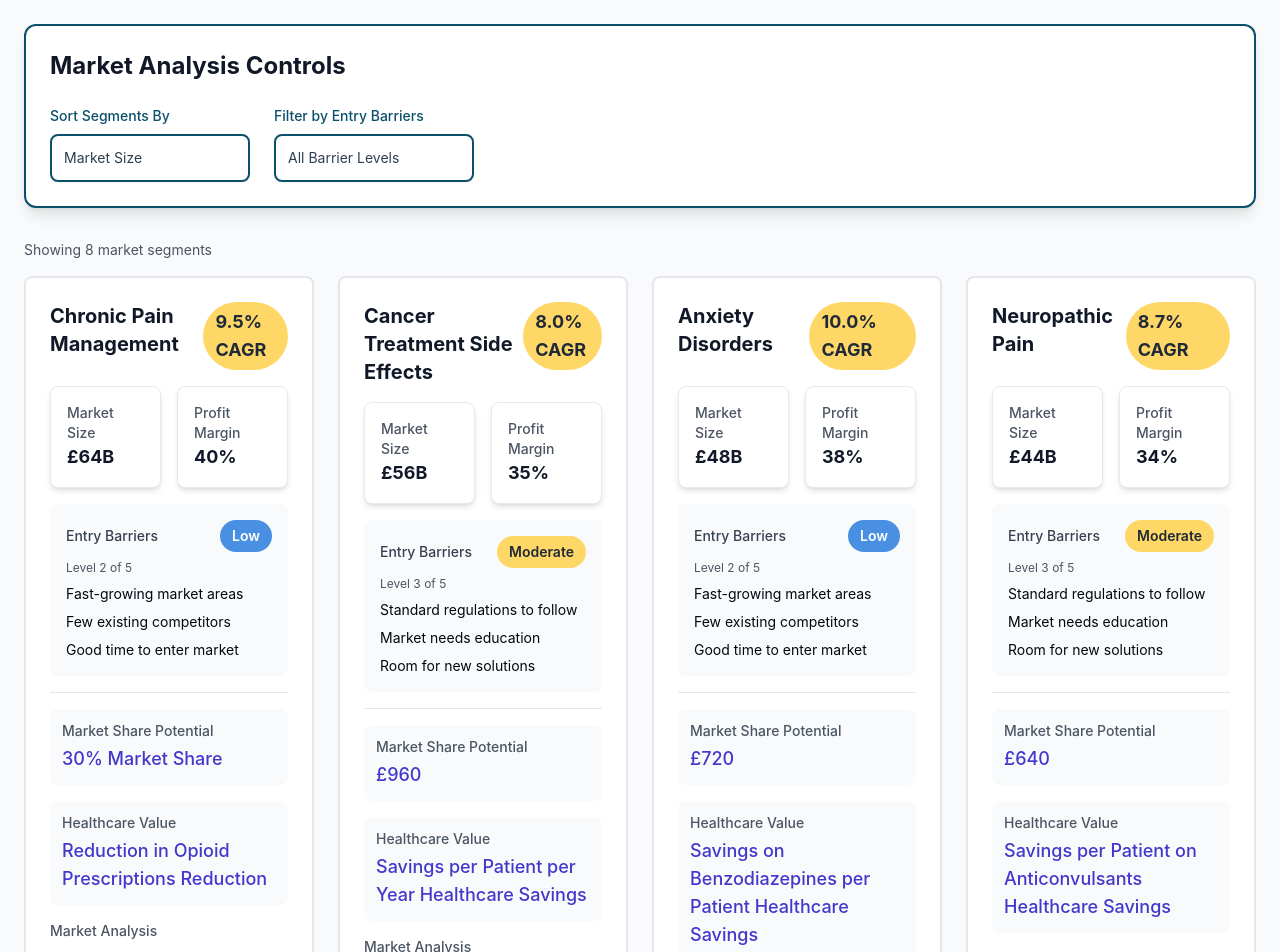
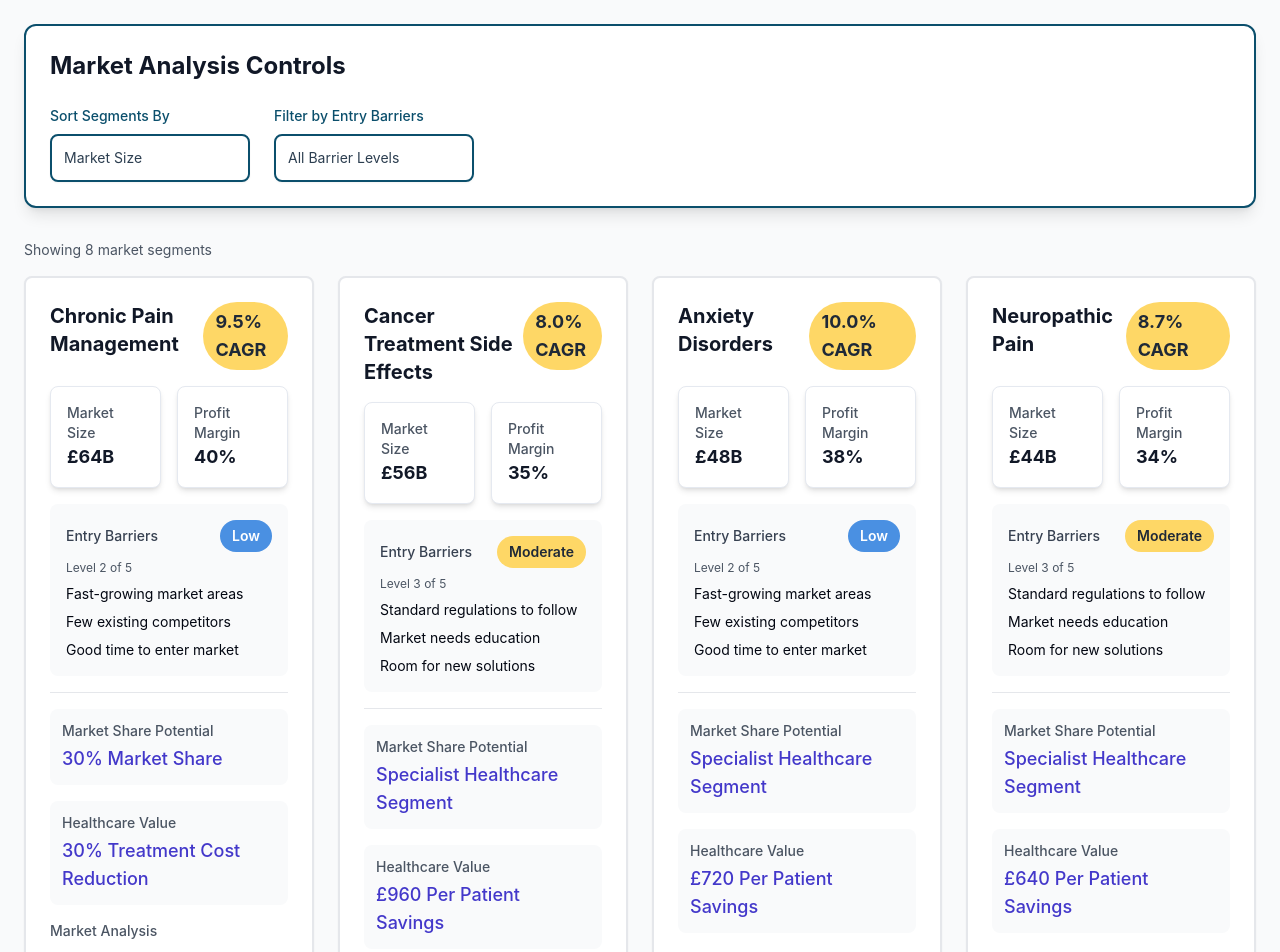
Before and after one commit to DRBATA/iwell, a React (Create React App) app: page / in a window 1280 px wide. Shown: the top 952 px of the page. Built offline with nearby package versions, Linux system fonts and the light colour scheme; the HTML template or start-up script is replaced by a standard one.

Commit message:
refactor: Improve Market Share Potential and Healthcare Value clarity

```diff
--- a/src/fork/modules/management-dashboard/MarketAnalysisBoard.tsx
+++ b/src/fork/modules/management-dashboard/MarketAnalysisBoard.tsx
@@ -284,10 +284,15 @@ const MarketAnalysisBoard = () => {
                     <div className="p-3 bg-gray-50 rounded-lg">
                       <div className="text-sm font-medium text-gray-600 mb-1">Market Share Potential</div>
                       <div className="font-medium text-lg text-indigo-700">
-                        {segment.keyMetric.includes('%') ?
-                          `${segment.keyMetric.split(' ')[0]} Market Share` :
-                          segment.keyMetric.split(' ')[0]
-                        }
+                        {(() => {
+                          if (segment.keyMetric.includes('%')) {
+                            return `${segment.keyMetric.split(' ')[0]} Market Share`;
+                          }
+                          if (segment.keyMetric.includes('£')) {
+                            return 'Specialist Healthcare Segment';
+                          }
+                          return 'Growing Treatment Market';
+                        })()}
                       </div>
                     </div>
 
@@ -295,10 +300,12 @@ const MarketAnalysisBoard = () => {
                     <div className="p-3 bg-gray-50 rounded-lg">
                       <div className="text-sm font-medium text-gray-600 mb-1">Healthcare Value</div>
                       <div className="font-medium text-lg text-indigo-700">
-                        {segment.keyMetric.includes('£') ?
-                          `${segment.keyMetric.split(' ').slice(1).join(' ')} Healthcare Savings` :
-                          `${segment.keyMetric.split(' ').slice(1).join(' ')} Reduction`
-                        }
+                        {(() => {
+                          if (segment.keyMetric.includes('£')) {
+                            return `${segment.keyMetric.split(' ')[0]} Per Patient Savings`;
+                          }
+                          return `${segment.keyMetric.split(' ')[0]} Treatment Cost Reduction`;
+                        })()}
                       </div>
                     </div>
 
```
